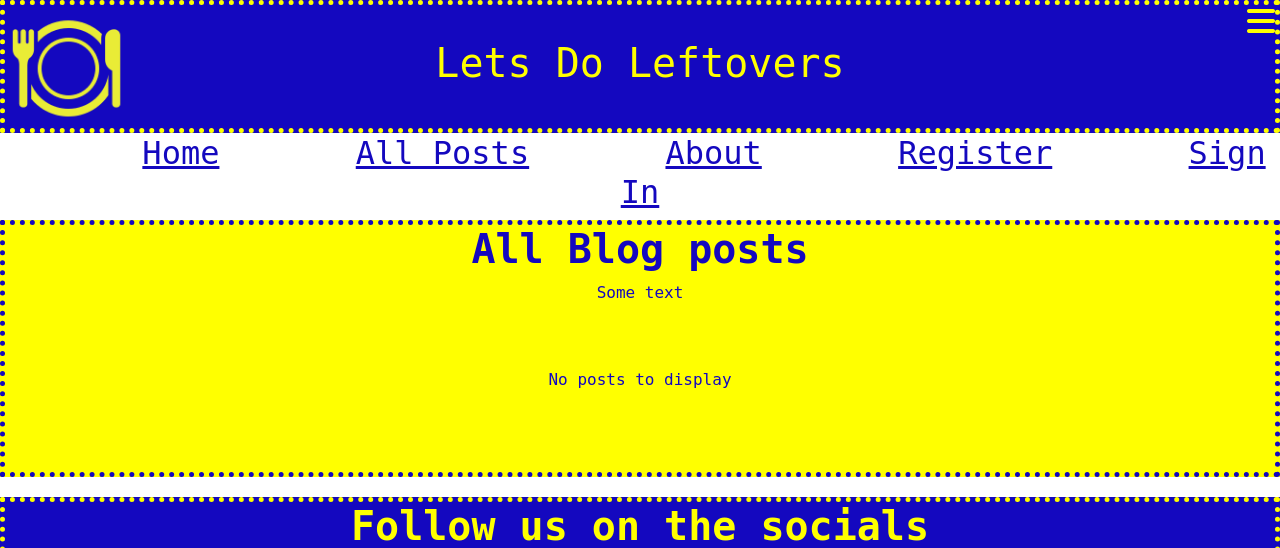
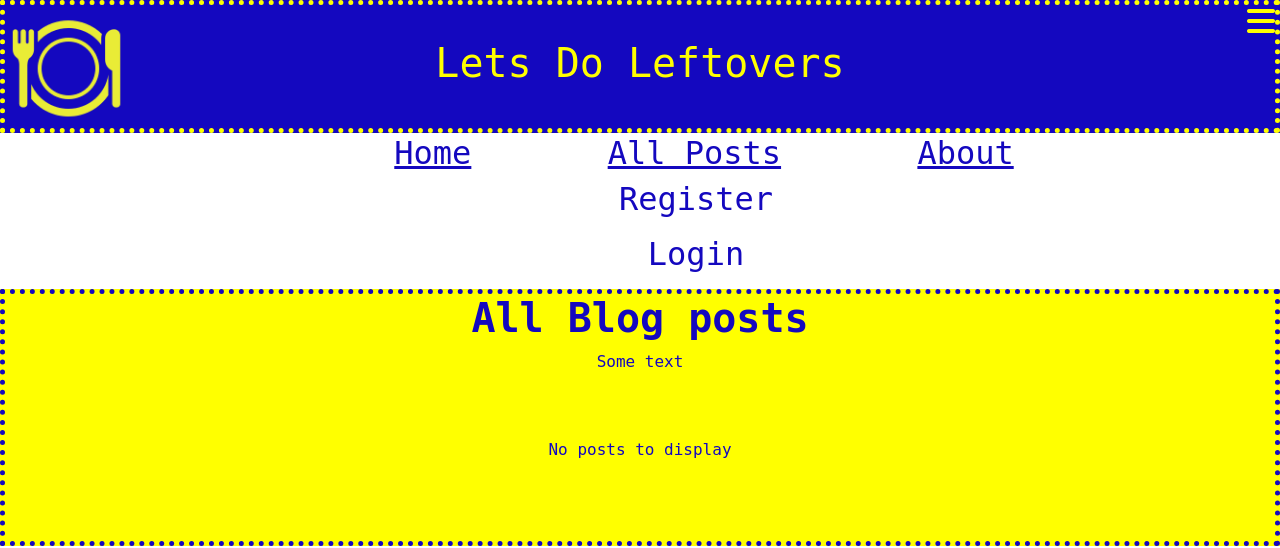
Before and after one commit to glaw2000/Leftovers, a Django app: page /blog/ in a window 1280 px wide. Shown: the top 548 px of the page. Run offline with Django 4.2, Linux system fonts and the light colour scheme; data that the repository does not hold is empty; parts of the project's set-up code (start-up, migrations or seed data) failed here and were passed over; some libraries are stand-ins or nearby versions.

Commit message:
fix typo in about url tag in base.html. Add if authenticated check to menu banner in base.html

```diff
--- a/templates/base.html
+++ b/templates/base.html
@@ -2,7 +2,7 @@
 
 {% url 'landing' as landing_url %}
 {% url 'blog' as blog_url %}
-{% url 'abput' as about_url %}
+{% url 'about' as about_url %}
 {% url 'account_login' as login_url %}
 {% url 'account_signup' as signup_url %}
 {% url 'account_logout' as logout_url %}
@@ -41,17 +41,26 @@
             </div>
         </div>
 
+        <nav>
             <div id="menu_banner">
                 <div id="menu">
                     <h2>
                         <a href="{% url 'home' %}">Home</a>
                         <a href="{% url 'blog' %}">All Posts</a>
                         <a href="{% url 'about' %}">About</a>
-                    <a href="">Register</a>
-                    <a href="">Sign In</a>
+                        {% if user.is_authenticated %}
+                            <a class="nav-link {% if request.path == logout_url %}active{% endif %}" aria-current="page"
+                            href="{% url 'account_logout' %}">Logout</a>
+                        {% else %}
+                            <a class="nav-link {% if request.path == signup_url %}active{% endif %}" aria-current="page"
+                            href="{% url 'account_signup' %}">Register</a>
+                            <a class="nav-link {% if request.path == login_url %}active{% endif %}" aria-current="page"
+                            href="{% url 'account_login' %}">Login</a>
+                        {% endif %}
                     </h2>
                 </div>
             </div>
+        </nav>
     <!-- main section -->
      <main>
         {% block content %}
```
Lines whose indentation alone changed are shown as unchanged.
